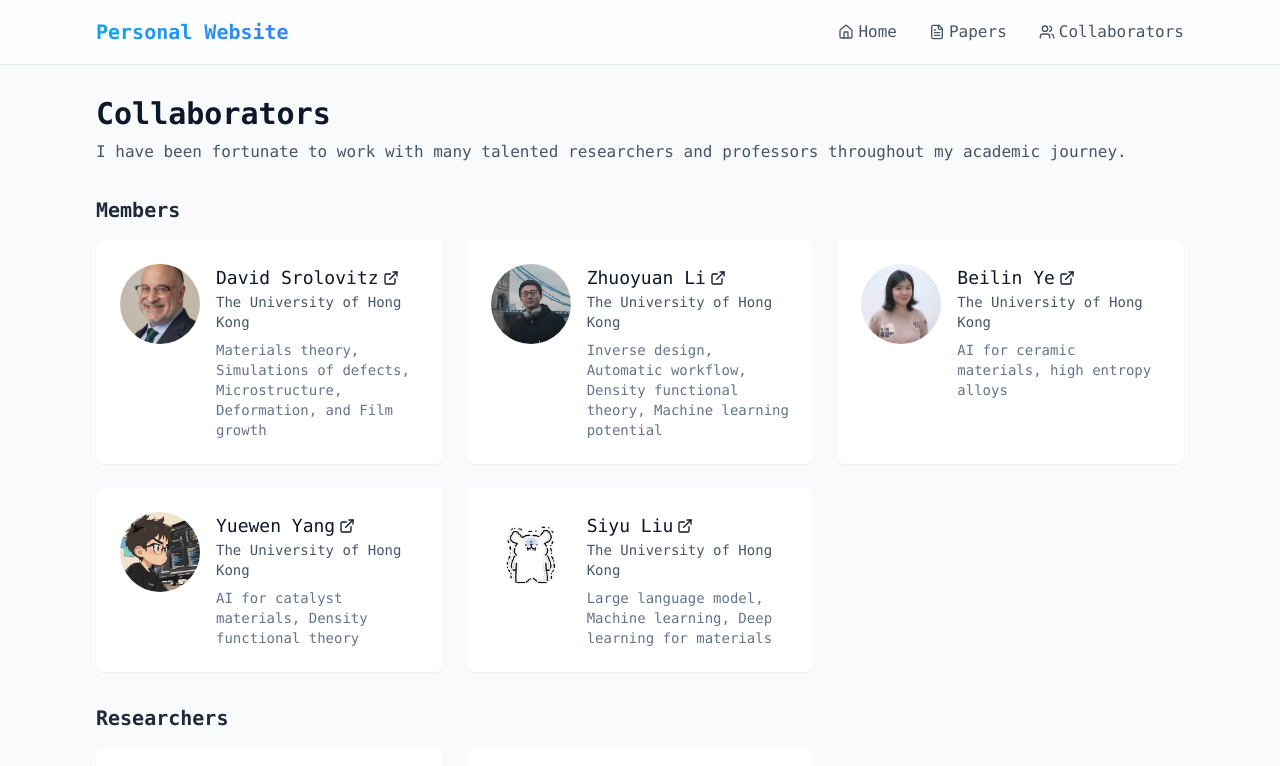
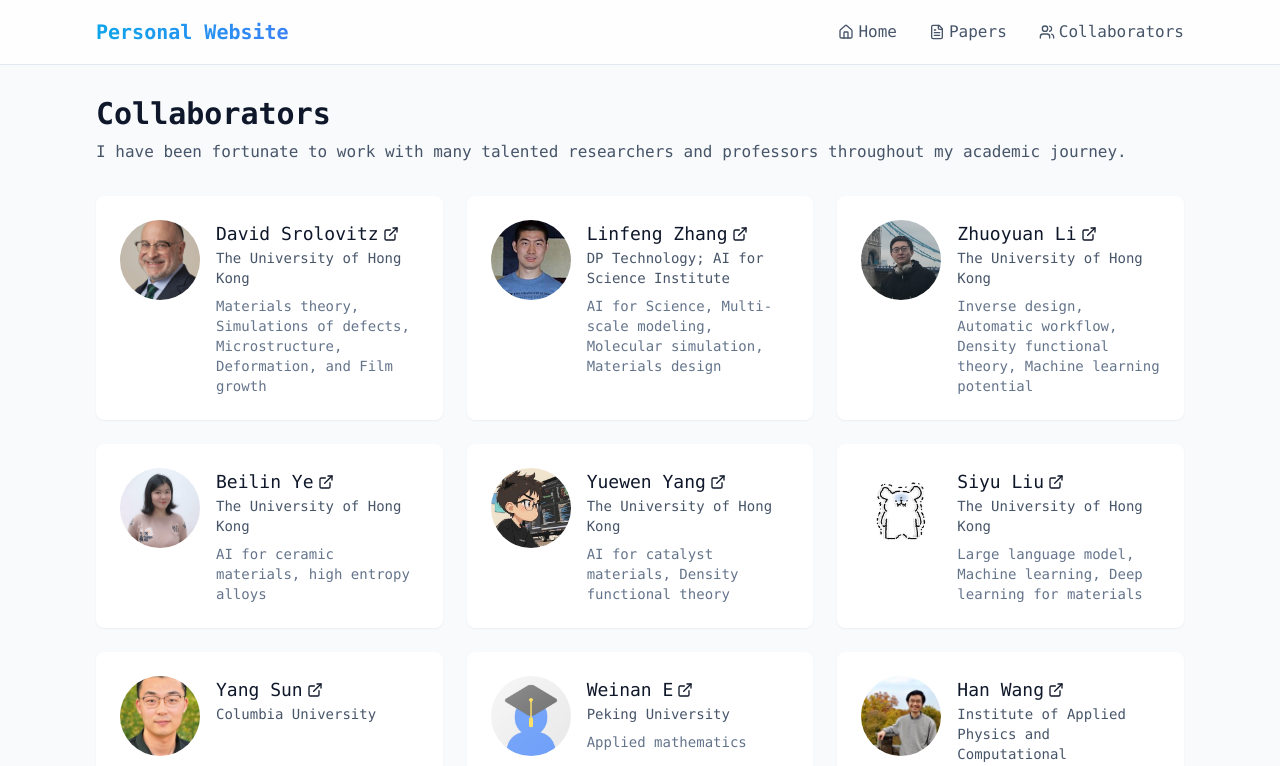
Before and after one commit to Grenzlinie/tongqwen-website, a Next.js app: page /collaborators in a window 1280 px wide. Shown: the top 766 px of the page. Built offline with nearby package versions, Linux system fonts and the light colour scheme.

Commit message:
update collaborator

```diff
--- a/components/collaborators/CollaboratorGrid.tsx
+++ b/components/collaborators/CollaboratorGrid.tsx
@@ -55,63 +55,36 @@ const CollaboratorGrid = () => {
       research: "Large language model, Machine learning, Deep learning for materials"
     },
     {
-      name: "Sun Yang",
+      name: "Yang Sun",
       title: "Researcher",
       institution: "Columbia University",
       image: "/sunyang.png",
       website: "https://scholar.google.com/citations?user=91yBLrMAAAAJ&hl=zh-CN",
       research: ""
+    },
+    {
+      name: "Weinan E",
+      title: "Researcher",
+      institution: "Peking University",
+      image: "/default.png",
+      website: "https://scholar.google.com/citations?user=i2mOt14AAAAJ&hl=zh-CN",
+      research: "Applied mathematics"
+    },
+    {
+      name: "Han Wang",
+      title: "Researcher",
+      institution: "Institute of Applied Physics and Computational Mathematics",
+      image: "/han-wang.png",
+      website: "https://scholar.google.com/citations?user=BZsn3tcAAAAJ&hl=zh-CN",
+      research: "Molecular dynamics, Machine learning, Rare events, Multiscale simulation"
     }
     // Add more collaborators here
   ];
 
-  // Separate collaborators based on title
-  const groupMembers = collaborators.filter(c => c.title === "Group member");
-  const researchers = collaborators.filter(c => c.title === "Researcher");
-
   return (
     <div>
-      {/* Group members section */}
-      <div className="text-xl font-semibold mb-4">Members</div>
       <div className="grid grid-cols-1 md:grid-cols-2 lg:grid-cols-3 gap-6">
-        {groupMembers.map((collaborator, index) => (
-          <div
-            key={index}
-            className="bg-white rounded-lg shadow-sm hover:shadow-md transition-shadow p-6"
-          >
-            <div className="flex items-start gap-4">
-              <div className="w-20 h-20 relative rounded-full overflow-hidden flex-shrink-0">
-                <Image
-                  src={collaborator.image}
-                  alt={collaborator.name}
-                  fill
-                  className="object-cover"
-                />
-              </div>
-              <div className="flex-1">
-                <h3 className="text-lg font-medium text-slate-900 group">
-                  <a
-                    href={collaborator.website}
-                    target="_blank"
-                    rel="noopener noreferrer"
-                    className="inline-flex items-center gap-1 hover:text-sky-500 transition-colors"
-                  >
-                    {collaborator.name}
-                    <ExternalLink className="w-4 h-4" />
-                  </a>
-                </h3>
-                <p className="text-slate-600 text-sm">{collaborator.institution}</p>
-                <p className="text-slate-500 text-sm mt-2">{collaborator.research}</p>
-              </div>
-            </div>
-          </div>
-        ))}
-      </div>
-
-      {/* Researchers section */}
-      <div className="text-xl font-semibold mt-8 mb-4">Researchers</div>
-      <div className="grid grid-cols-1 md:grid-cols-2 lg:grid-cols-3 gap-6">
-        {researchers.map((collaborator, index) => (
+        {collaborators.map((collaborator, index) => (
           <div
             key={index}
             className="bg-white rounded-lg shadow-sm hover:shadow-md transition-shadow p-6"
```
Also changed, not shown: public/default.png (added), public/han-wang.png (added).
